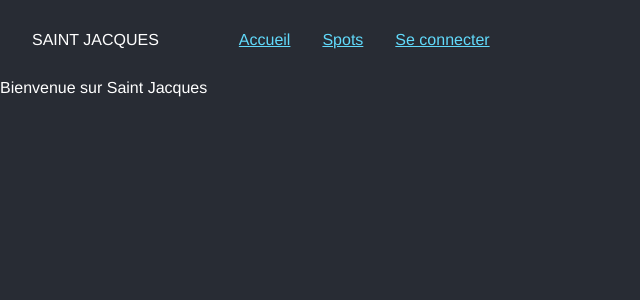
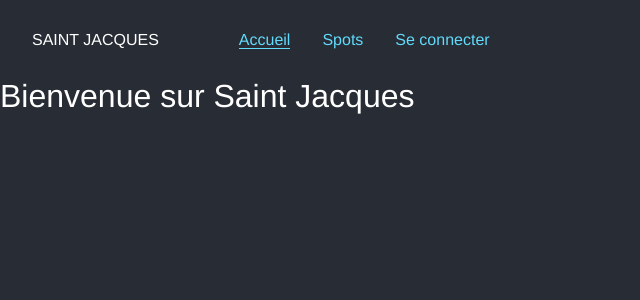
Before and after one commit to scaule/saint-jacques, a React (Create React App) app in the folder client/: page / in a window 1280 px wide. Shown: the top 300 px of the page, without its empty margins (0-640 px from the left). Built offline with nearby package versions, Linux system fonts and the light colour scheme.

Commit message:
Add basic styles on page

```diff
--- a/client/src/pages/Home.jsx
+++ b/client/src/pages/Home.jsx
@@ -4,9 +4,9 @@ const Home = () => {
   document.title = "Saint Jacques";
 
   return (
-    <>
+    <section className="page">
       <h1>Bienvenue sur Saint Jacques</h1>
-    </>
+    </section>
   );
 };
 
--- a/client/src/pages/Spots.jsx
+++ b/client/src/pages/Spots.jsx
@@ -45,10 +45,10 @@ const Spots = () => {
   };
 
   return (
-    <>
+    <section className="page">
       <h1>Tous les spots</h1>
       {content()}
-    </>
+    </section>
   );
 };
 
--- a/client/src/styles/components/texts.scss
+++ b/client/src/styles/components/texts.scss
@@ -1,3 +1,12 @@
 a {
   color: #61dafb;
+  text-decoration: none;
+
+  &.active {
+    border-bottom: solid 1px;
+  }
 }
+
+h1 {
+  font-size: 2rem;
+}
--- a/client/src/styles/main.scss
+++ b/client/src/styles/main.scss
@@ -4,4 +4,5 @@
 
 // Components
 @import "components/header";
+@import "components/page";
 @import "components/texts";
```
Also changed, not shown: client/src/styles/components/page.scss (added).
